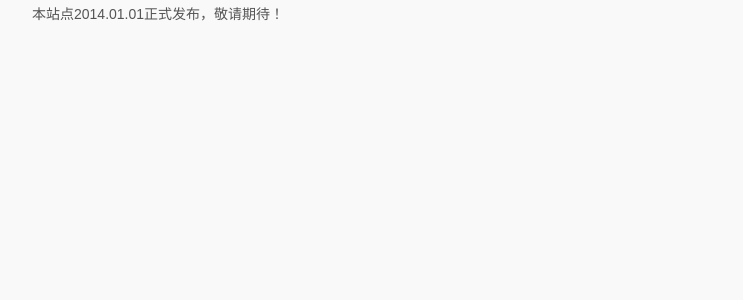
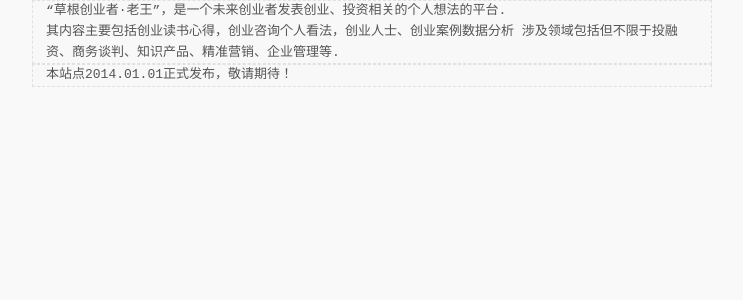
Before and after one commit to laowang24/laowang24.github.com, a Jekyll site: the page built from index.markdown, in a window 1280 px wide. Shown: the top 300 px of the page, without its empty margins (268-1011 px from the left). Built offline with Jekyll 4.4.1, drawn with Linux system fonts in a browser that asks for light colours; some web fonts are replaced; Markdown is read by kramdown in place of the engine named in the settings.

Commit message:
update at 2013-12-16

```diff
--- a/index.markdown
+++ b/index.markdown
@@ -1,7 +1,9 @@
 ---
 layout: welcome
 ---
+>
+>  "草根创业者·老王"，是一个未来创业者发表创业、投资相关的个人想法的平台.
+>  其内容主要包括创业读书心得，创业咨询个人看法，创业人士、创业案例数据分析
+>  涉及领域包括但不限于投融资、商务谈判、知识产品、精准营销、企业管理等.
 
-<div>
-本站点2014.01.01正式发布，敬请期待！
-</div>
+>  本站点2014.01.01正式发布，敬请期待！
```
